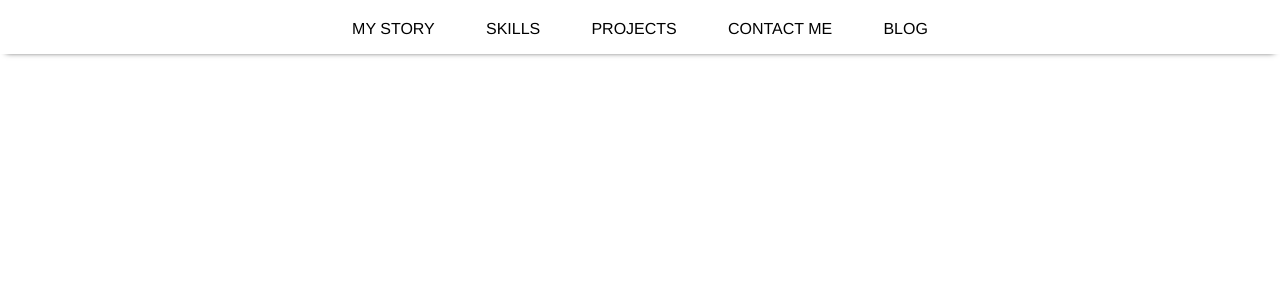
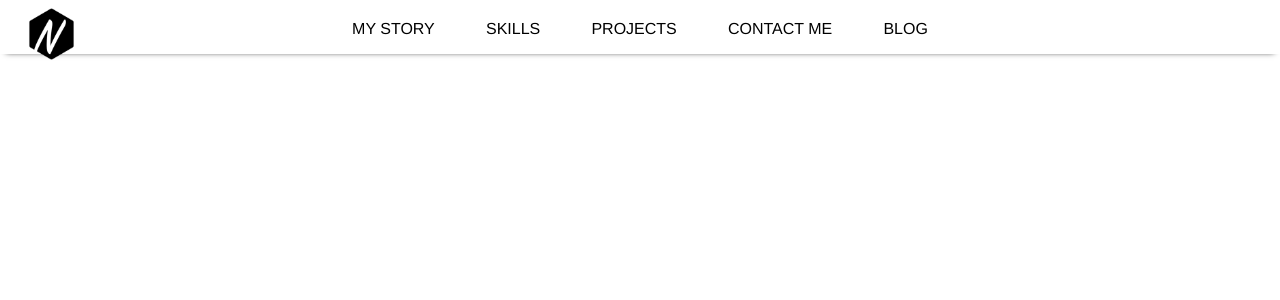
Before and after one commit to Gadget89/exploring-gsap, a React (Create React App) app: page / in a window 1280 px wide. Shown: the top 300 px of the page. Built offline with nearby package versions, Linux system fonts and the light colour scheme.

Commit message:
Added logo to navigation bar

```diff
--- a/src/Main.css
+++ b/src/Main.css
@@ -20,7 +20,9 @@ ul {
   margin: 0;
   padding: 0;
   padding-bottom: 16px;
+  position: fixed;
   text-align: center;
+  width: 100%;
 }
 li {
   display: inline;
@@ -50,3 +52,10 @@ nav {
   margin: 0;
   height: 100%;
 }
+.navLogo {
+  left: 1%;
+  padding: 0.5% 1%;
+  position: fixed;
+  top: -2.5%;
+  width: 4%;
+}
--- a/src/Search.js
+++ b/src/Search.js
@@ -1,5 +1,6 @@
 import React from 'react';
 import './Main.css';
+import Logo from './assets/new-logo.png';
 import {TweenMax} from "gsap";
 
 const navItem = [
@@ -49,13 +50,21 @@ const navListItem = navItem.map((button) =>
 
 class navContent extends React.Component {
  componentDidMount() {
-  TweenMax.fromTo("#box", 1, {y:-25}, {y:20, yoyo:true});
+  TweenMax.fromTo("#lg_screen_nav", 1, {y:-25}, {y:20, yoyo:true});
+  TweenMax.fromTo("#lg_screen_logo", 1, {y:-25}, {y:20, yoyo:true});
  }
 
  render() {
   return (
     <nav>
-      <ul id="box">
+      <img
+        alt=""
+        className="navLogo"
+        id="lg_screen_logo"
+        src={Logo}
+        title="Home">
+      </img>
+      <ul id="lg_screen_nav">
         {navListItem}
       </ul>
     </nav>
```
Also changed, not shown: src/assets/new-logo.png (added).
